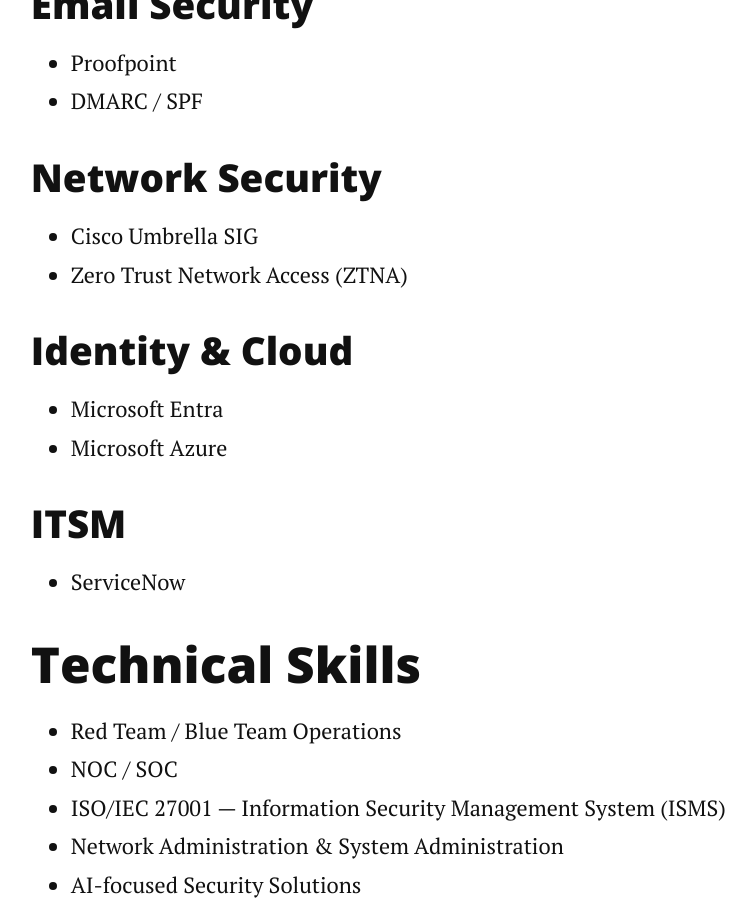
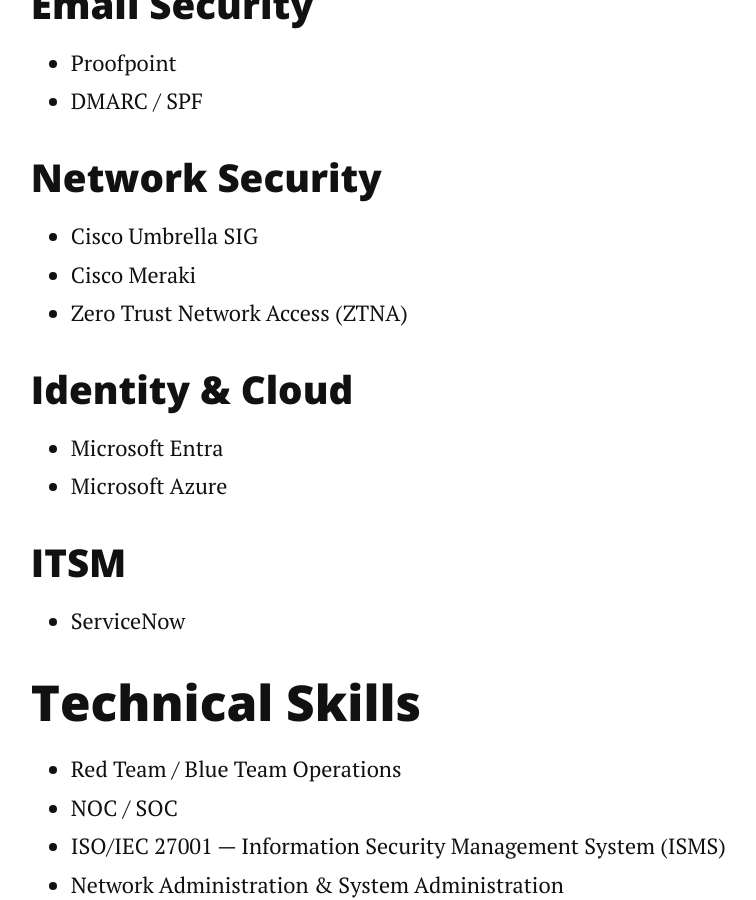
Before and after one commit to leonuz/leonuz.github.io, a Jekyll site: the page built from about.md, in a window 1280 px wide and 900 px high, scrolled down 2732 px. Shown: the whole window, without its empty margins (238-994 px from the left). Built offline with Jekyll 4.4.1, drawn with Linux system fonts in a browser that asks for light colours; nearby versions of some CDN libraries.

Commit message:
Add Cisco Meraki to network security platforms

```diff
--- a/about.md
+++ b/about.md
@@ -60,6 +60,7 @@
 	<h3>Network Security</h3>
 	<ul>
 		<li>Cisco Umbrella SIG</li>
+		<li>Cisco Meraki</li>
 		<li>Zero Trust Network Access (ZTNA)</li>
 	</ul>
 
```
